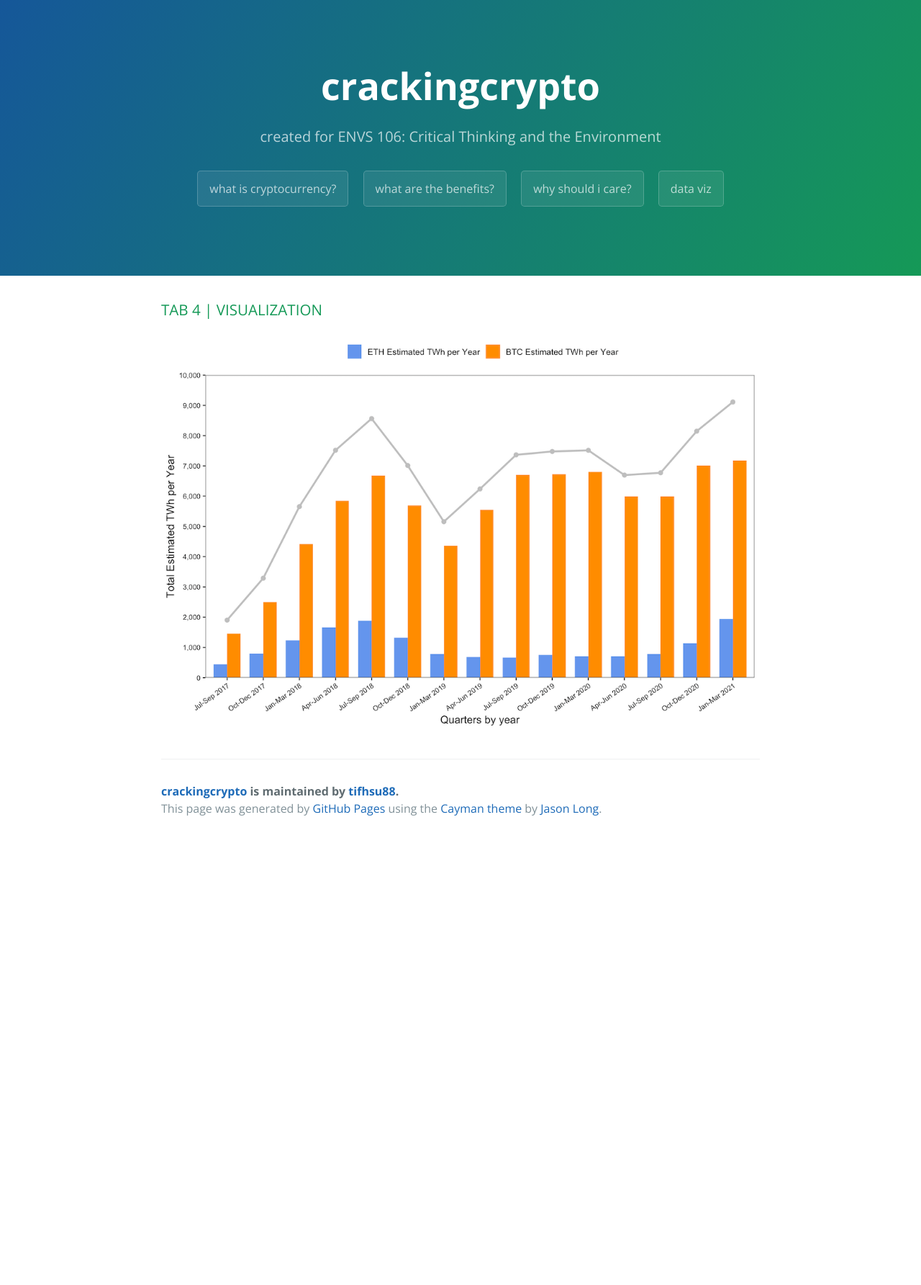
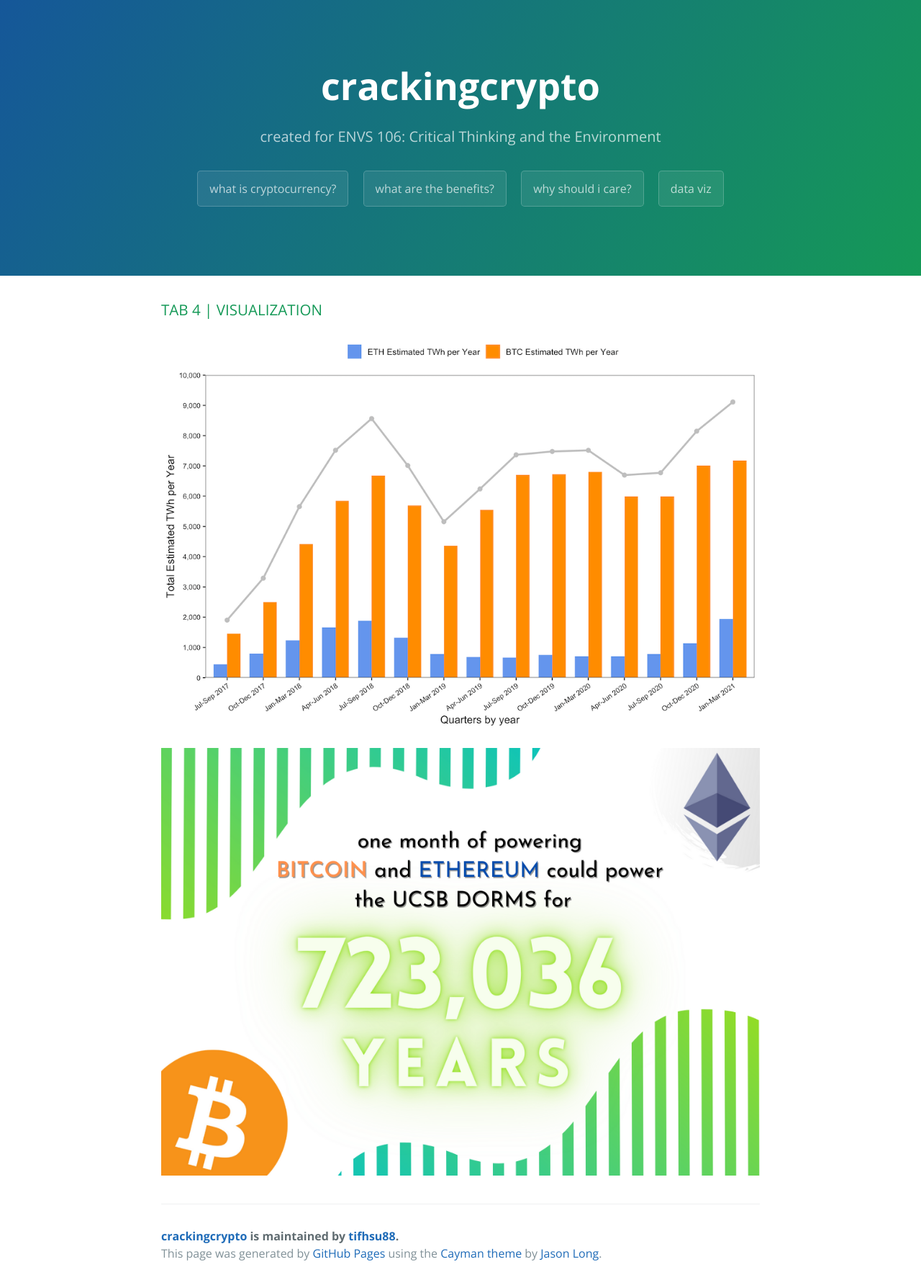
Before and after one commit to tifhsu88/crackingcrypto, a Jekyll site: the page built from tab4.md, in a window 1280 px wide. Shown: the whole page at 72% size. Built offline with Jekyll 4.4.1, drawn with Linux system fonts in a browser that asks for light colours; before the commit the page ends 1167 px from its top, so only the background shows below that.

Commit message:
Update tab4.md

```diff
--- a/tab4.md
+++ b/tab4.md
@@ -6,3 +6,5 @@
 ### TAB 4 | VISUALIZATION
 
 ![data viz](/images/crypto2.png)
+
+![data viz](/images/infographic1.png)
```
